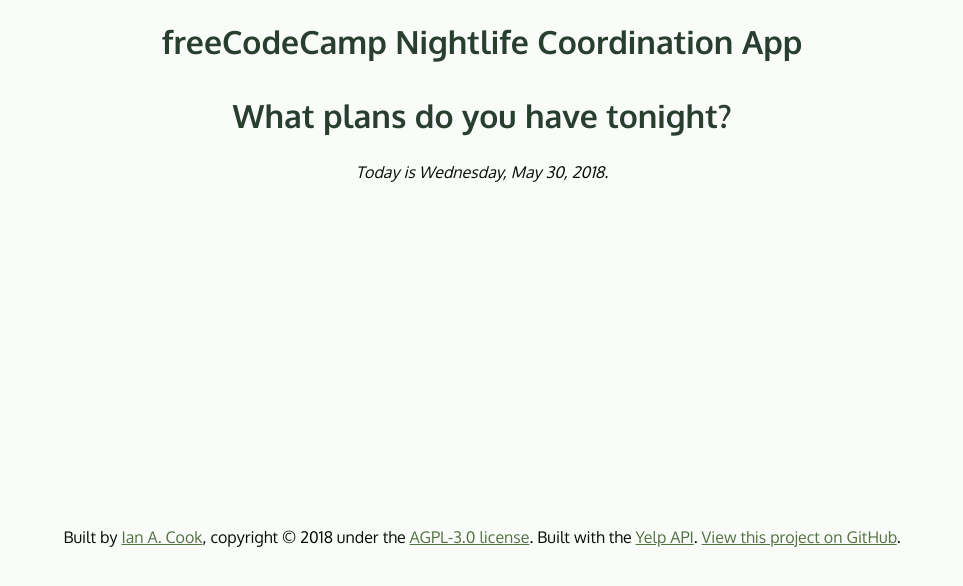
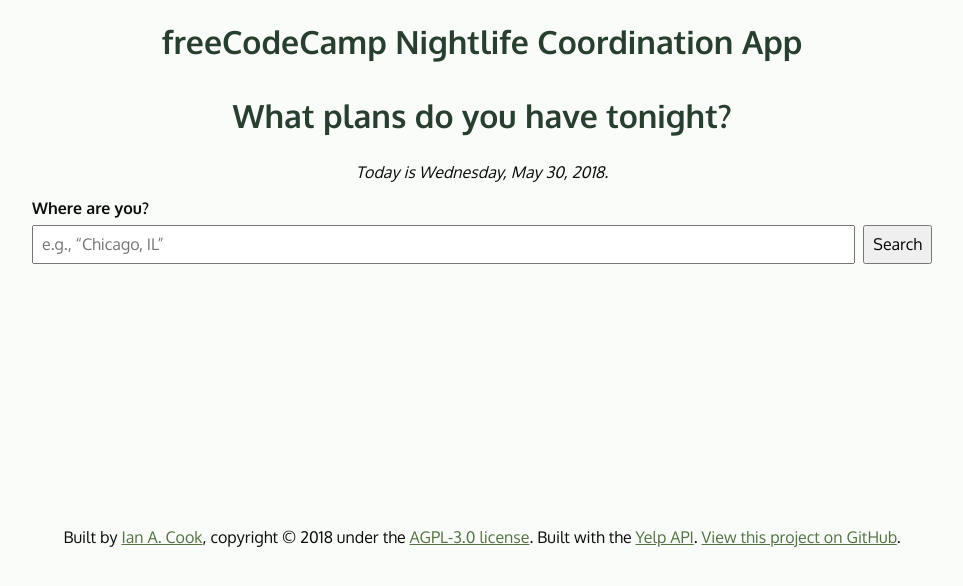
Before and after one commit to nai888/freeCodeCamp, a Vue app in the folder 27-Nightlife-App/: page / in a window 1280 px wide. Shown: the top 586 px of the page, without its empty margins (158-1121 px from the left). Built offline with nearby package versions, Linux system fonts and the light colour scheme.

Commit message:
Building Search-Area component

```diff
--- a/27-Nightlife-App/src/components/Search-Area.vue
+++ b/27-Nightlife-App/src/components/Search-Area.vue
@@ -1,7 +1,11 @@
 <template>
-  <div class="search-area">
-
-  </div>
+  <form class="search-area" id="search">
+    <label class="search-label" for="location">Where are you?</label>
+    <div class="row">
+      <input type="text" id="location" name="location" placeholder="e.g., “Chicago, IL”" v-model="location" class="search-bar" />
+      <button type="submit" form="search" value="Search" @click.prevent="submit" class="submit-button">Search</button>
+    </div>
+  </form>
 </template>
 
 <script>
@@ -9,12 +13,41 @@ export default {
   name: 'SearchArea',
   data () {
     return {
-      msg: 'Search Area'
+      location: ''
+    }
+  },
+  methods: {
+    submit: function () {
+      console.log(this.location)
     }
   }
 }
 </script>
 
 <style scoped>
+.search-label {
+  display: inline-block;
+  margin-bottom: 0.5rem;
+  font-weight: bold;
+}
 
+.row {
+  display: flex;
+  flex-direction: row;
+  flex-wrap: nowrap;
+  justify-content: space-between;
+  align-items: baseline;
+  align-content: flex-start;
+}
+
+.search-bar {
+  flex-grow: 1;
+  padding: 0.5rem;
+  margin-right: 0.25rem;
+}
+
+.submit-button {
+  padding: 0.5rem;
+  margin-left: 0.25rem;
+}
 </style>
```
